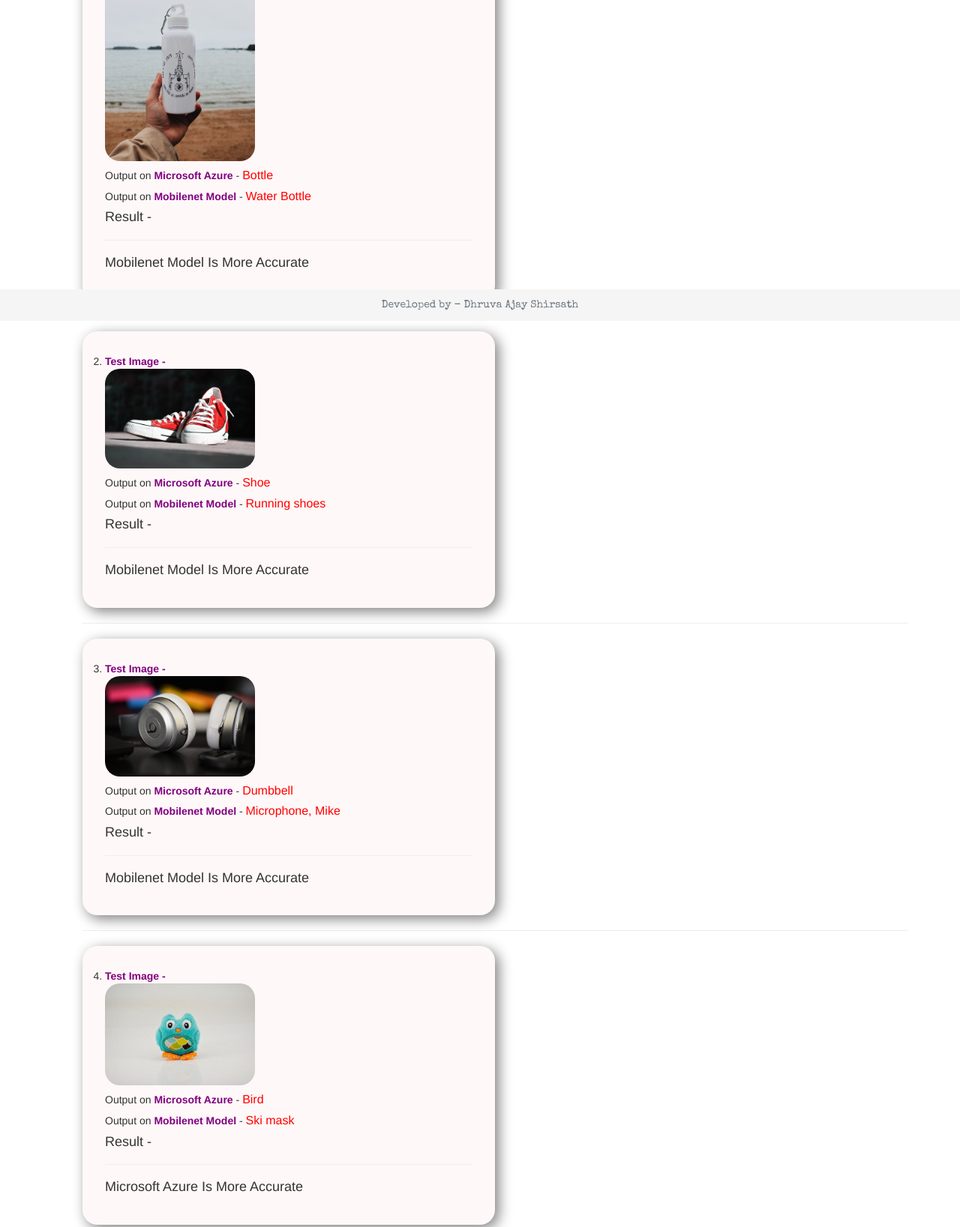
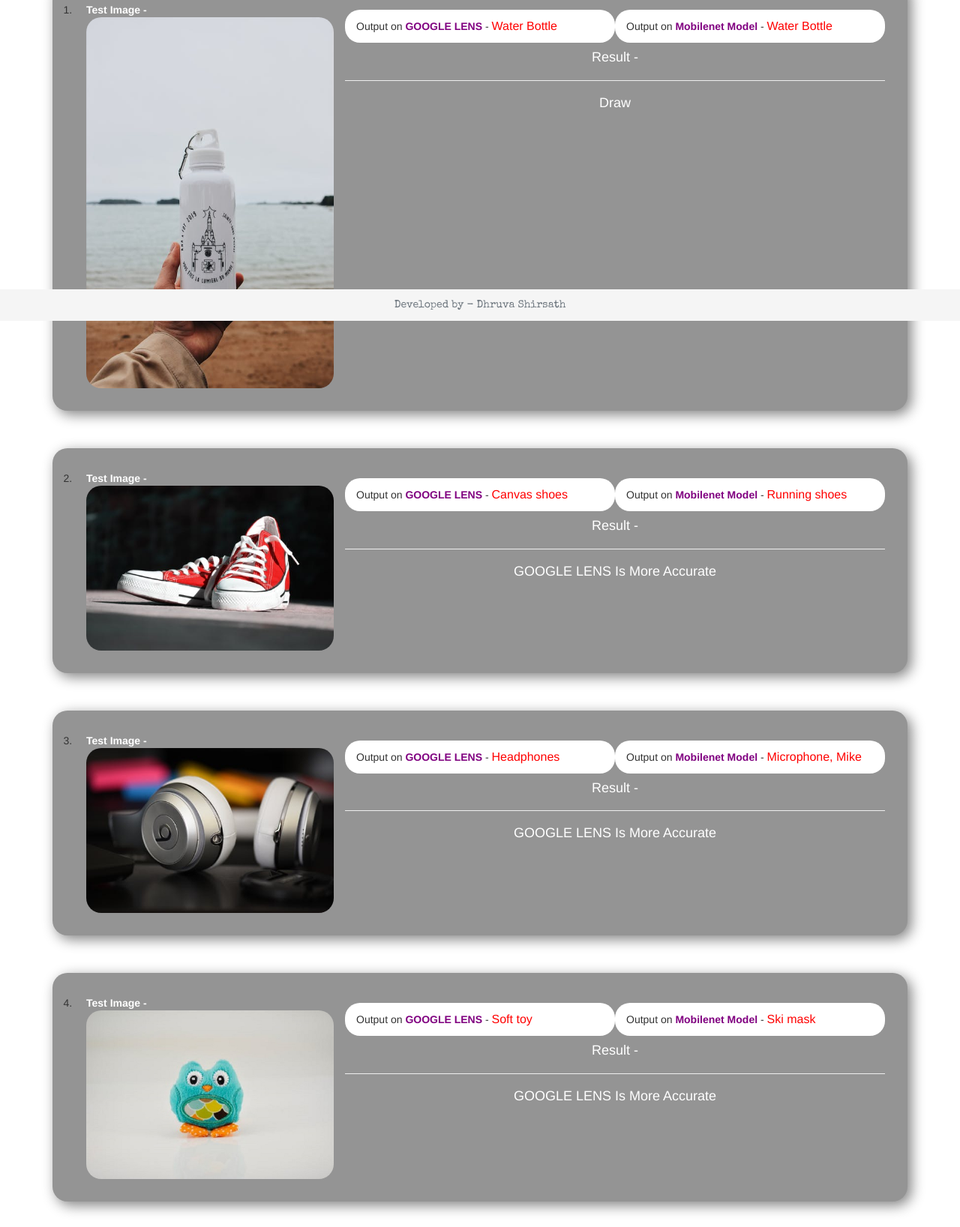
Before and after one commit to Dhruva678/CASE-STUDY, a plain HTML site: page index.html in a window 1280 px wide. Shown: the part 372-2009 px from the top of the page at 75% size. Drawn offline with nearby package versions, Linux system fonts and the light colour scheme; a web font is replaced by a local one.

Commit message:
Add files via upload

```diff
--- a/index.html
+++ b/index.html
@@ -7,126 +7,202 @@
     <script src="https://ajax.googleapis.com/ajax/libs/jquery/3.4.1/jquery.min.js"></script>
     <script src="https://maxcdn.bootstrapcdn.com/bootstrap/3.4.0/js/bootstrap.min.js"></script>
     <link href="https://fonts.googleapis.com/css2?family=Special+Elite&display=swap" rel="stylesheet">
-    <link rel="stylesheet" type="text/css" href="style.css">
+    <link href="https://fonts.googleapis.com/css2?family=Lexend+Tera&display=swap" rel="stylesheet">
+
+<style type="text/css">
+  .copy_right_footer {
+   position: fixed;
+   color: #6c757d;
+   bottom: 0;
+   width: 100%;
+   background-color: #f5f5f5;
+   line-height: 3;
+   text-align: center;
+     font-family: 'Special Elite', cursive;
+
+}
+ol h5
+{
+	background: white;
+    padding: 13px;
+    border-radius: 20px;
+}
+span
+{
+	color: red;
+	font-size: 16px;
+}
+li img
+{
+	border-radius: 20px;
+}
+.bob
+{
+	background: #949494;
+	padding: 30px;
+	border-radius: 20px;
+	margin-top: 50px;
+	box-shadow: 5px 5px 18px grey;
+}
+b
+{
+	color: purple;
+}
+
+.bob3
+{
+	text-align: center;
+	color: white;
+}
+.result
+{
+	box-shadow: 5px 5px 18px grey;
+	letter-spacing: 2px;
+	background: #F2BAC9;
+	border-radius: 20px;
+	margin-top:30px;
+	padding: 20px;
+	border:2px solid grey
+}
+</style>
 </head>
 <body>
 
 <div class="container">
-	<h4>CASE STUDY
-	<img src="case.png" style="width: 200px;"></h4>
+	<h4 style="text-align: center;font-family: 'Lexend Tera', sans-serif;">
+	<span >CASE STUDY BETWEEN GOOGLE LENS AND MOBILNET </span>
+	<br><br>
+	GOOGEL LENS <img src="https://jynyhy9vu5r8xz5zy0utww-on.drv.tw/Case_Study_Project_Gl/gl.png" style="width: 150px;">
+	<p>
+		<b style="color: red;">VS</b>
+	</p>
+	<br>
+	<p class="btn btn-primary" style="font-size: 20px;">Mobilenet </p>
+	</h4>
+
 	<hr>
-	<ol>
-		<div class="text_images_and_result bob">
-			<li>
-				<b>Test Image - </b><img src="bottle.jpeg" class="img-responsive">
+	<ol style="padding:0px;">
+		<div class="bob col-xs-12">
+
+			<li class="col-sm-4 col-xs-12">
+				<b style="color: white;">Test Image - </b><img src="bottle.jpeg" class="img-responsive">
 			</li>
-			<h5>Output on <b>Microsoft Azure</b> -
-				<span>Bottle</span>
+			<h5 class="col-sm-4 col-xs-12" >Output on <b>GOOGLE LENS</b> -
+				<span>Water Bottle</span>
 			</h5>
-			<h5>Output on <b>Mobilenet Model </b> -
+			<h5 class="col-sm-4 col-xs-12">Output on <b>Mobilenet Model </b> -
 				<span>Water Bottle</span>
 			</h5>
 
-			<div class="mini_result">
+			<div class="bob3" class="col-xs-12">
 				<h4>Result - </h4>
 				<hr>
-				<h4>Mobilenet Model Is More Accurate</h4>
+				<h4>Draw</h4>
 			</div>
 
 		</div>
-		<hr>
+		<br>
 
-		<div class="text_images_and_result bob">
-			<li>
-				<b>Test Image - </b><img src="shoes.jpeg" class="img-responsive">
+		<div class="bob col-xs-12">
+
+			<li class="col-sm-4 col-xs-12">
+				<b style="color: white;">Test Image - </b><img src="shoes.jpeg" class="img-responsive">
 			</li>
-			<h5>Output on <b>Microsoft Azure</b> -
-				<span>Shoe</span>
+			<h5 class="col-sm-4 col-xs-12" >Output on <b>GOOGLE LENS</b> -
+				<span>Canvas shoes</span>
 			</h5>
-			<h5>Output on <b>Mobilenet Model </b> -
+			<h5 class="col-sm-4 col-xs-12">Output on <b>Mobilenet Model </b> -
 				<span>Running shoes</span>
 			</h5>
 
-			<div class="mini_result">
+			<div class="bob3" class="col-xs-12">
 				<h4>Result - </h4>
 				<hr>
-				<h4>Mobilenet Model Is More Accurate</h4>
+				<h4>GOOGLE LENS Is More Accurate</h4>
 			</div>
 
 		</div>
 
-		<hr>
+		<br>
 
-		<div class="text_images_and_result bob">
-			<li>
-				<b>Test Image - </b><img src="hp.jpeg" class="img-responsive">
+		<div class="bob col-xs-12">
+
+			<li class="col-sm-4 col-xs-12">
+				<b style="color: white;">Test Image - </b><img src="hp.jpeg" class="img-responsive">
 			</li>
-			<h5>Output on <b>Microsoft Azure</b> -
-				<span>Dumbbell</span>
+			<h5 class="col-sm-4 col-xs-12" >Output on <b>GOOGLE LENS</b> -
+				<span>Headphones</span>
 			</h5>
-			<h5>Output on <b>Mobilenet Model </b> -
+			<h5 class="col-sm-4 col-xs-12">Output on <b>Mobilenet Model </b> -
 				<span>Microphone, Mike</span>
 			</h5>
 
-			<div class="mini_result">
+			<div class="bob3" class="col-xs-12">
 				<h4>Result - </h4>
 				<hr>
-				<h4>Mobilenet Model Is More Accurate</h4>
+				<h4>GOOGLE LENS Is More Accurate</h4>
 			</div>
 
 		</div>
 
-		<hr>
-		<div class="text_images_and_result bob">
-			<li>
-				<b>Test Image - </b><img src="t.jpeg" class="img-responsive">
+		<br>
+
+		<div class="bob col-xs-12">
+
+			<li class="col-sm-4 col-xs-12">
+				<b style="color: white;">Test Image - </b><img src="t.jpeg" class="img-responsive">
 			</li>
-			<h5>Output on <b>Microsoft Azure</b> -
-				<span>Bird</span>
+			<h5 class="col-sm-4 col-xs-12" >Output on <b>GOOGLE LENS</b> -
+				<span>Soft toy</span>
 			</h5>
-			<h5>Output on <b>Mobilenet Model </b> -
+			<h5 class="col-sm-4 col-xs-12">Output on <b>Mobilenet Model </b> -
 				<span>Ski mask</span>
 			</h5>
 
-			<div class="mini_result">
+			<div class="bob3" class="col-xs-12">
 				<h4>Result - </h4>
 				<hr>
-				<h4>Microsoft Azure Is More Accurate</h4>
+				<h4>GOOGLE LENS Is More Accurate</h4>
 			</div>
 
 		</div>
 
-		<hr>
-		<div class="text_images_and_result bob">
-			<li>
-				<b>Test Image - </b><img src="bed.jpeg" class="img-responsive">
+		<br>
+
+		<div class="bob col-xs-12">
+
+			<li class="col-sm-4 col-xs-12">
+				<b style="color: white;">Test Image - </b><img src="bed.jpeg" class="img-responsive">
 			</li>
-			<h5>Output on <b>Microsoft Azure</b> -
-				<span>Infant bed</span>
+			<h5 class="col-sm-4 col-xs-12" >Output on <b>GOOGLE LENS</b> -
+				<span>Bed, Pillow, Blanket</span>
 			</h5>
-			<h5>Output on <b>Mobilenet Model </b> -
+			<h5 class="col-sm-4 col-xs-12">Output on <b>Mobilenet Model </b> -
 				<span>bathtub, bathing tub, bath, tub</span>
 			</h5>
 
-			<div class="mini_result">
+			<div class="bob3" class="col-xs-12">
 				<h4>Result - </h4>
 				<hr>
-				<h4>Microsoft Azure Is More Accurate</h4>
+				<h4>GOOGLE LENS Is More Accurate</h4>
 			</div>
 
 		</div>
 
+		<br>
+
+
 	</ol>
 <br><br>
-	<h4 style="box-shadow: 5px 5px 18px grey;letter-spacing: 2px;background: #F2BAC9;border-radius: 20px;padding: 20px;border:2px solid grey">
+	<h4 class="col-xs-12 result">
 	I have tested 5 images<br>
-	 <b>Mobilenet</b> have predicted 3 of them correctly. And <b>Microsoft Azure</b> have predicted 2 of them correctly. <br>
-	 So according to my  case study <b>Mobilenet</b> is more Accurate</h4>
+	 <b>GOOGLE LENS</b> have predicted 4 of them more accurately. And <b>MOBILENET</b> was less accurately<br>
+	 So according to my case study <b>GOOGLE LENS</b> is more Accurate</h4>
 </div>
 <br><br>
 
     <div class="copy_right_footer">
-      Developed by - Dhruva Ajay Shirsath
+      Developed by - Dhruva Shirsath
     </div>
 
 </body>
```
Also changed, not shown: clown nose.jpg (added).
